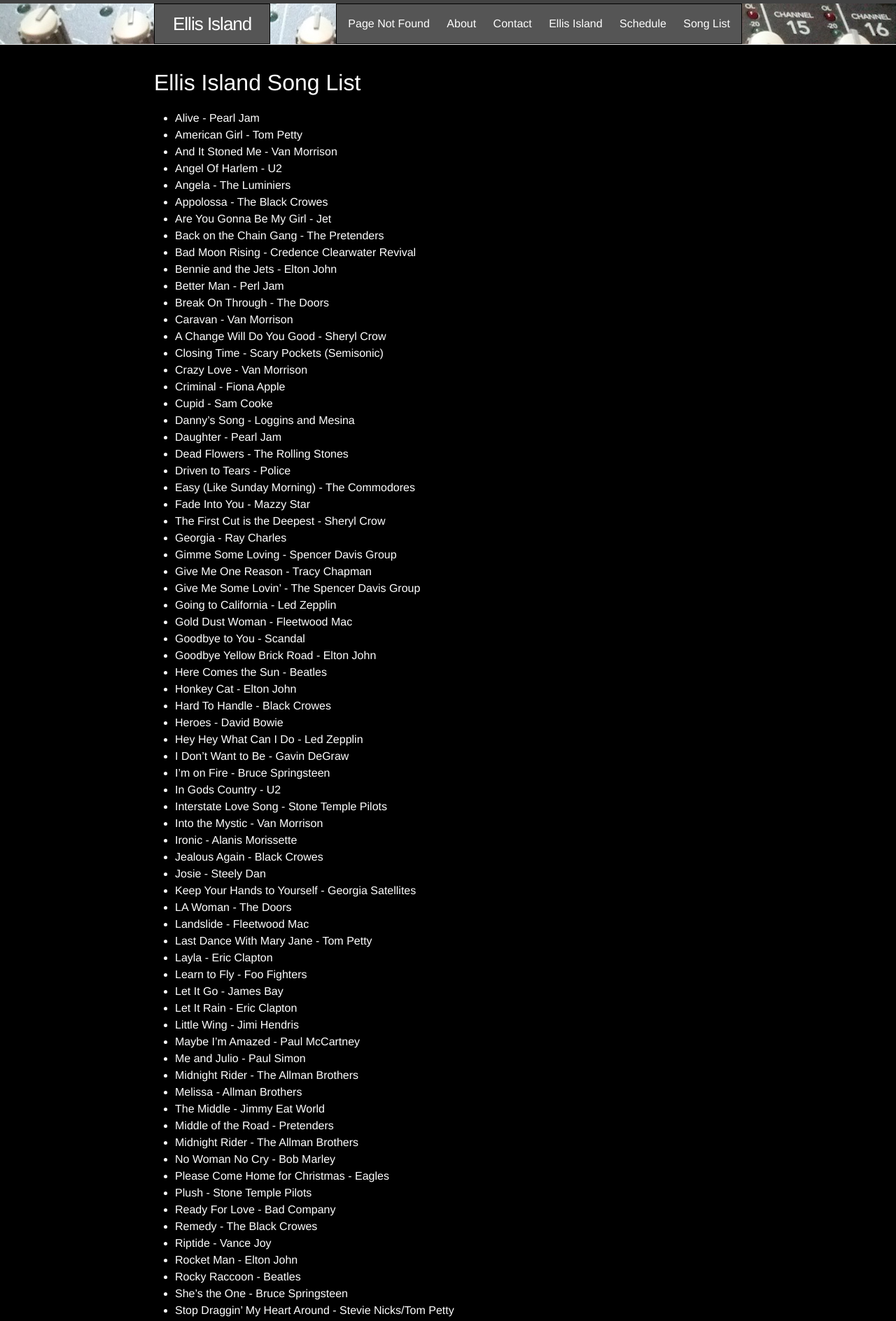
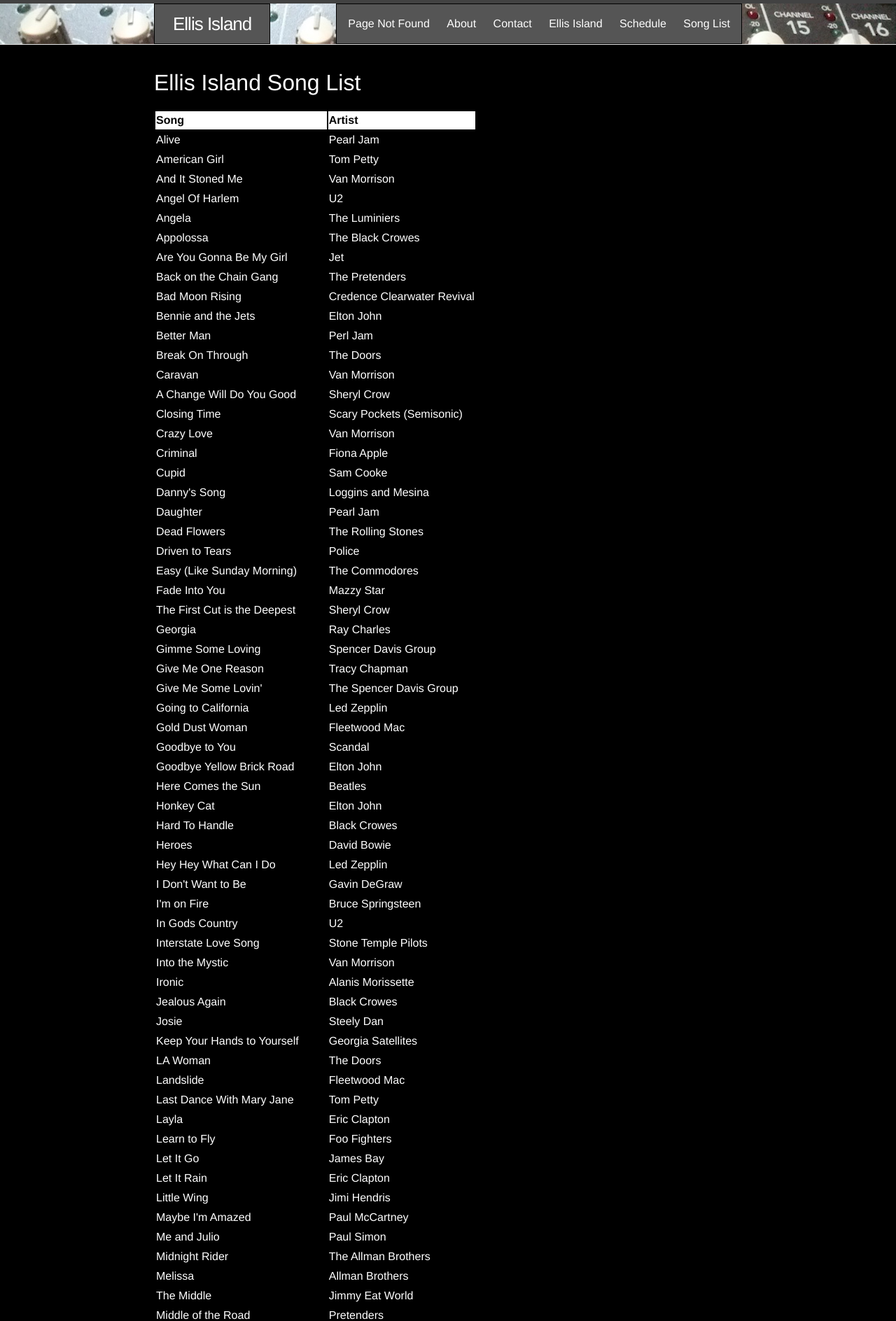
Before and after one commit to jimm/www-ellisislandband-net, a Jekyll site: the page built from song-list.md, in a window 1280 px wide. Shown: the top 1888 px of the page at 70% size. Built offline with Jekyll 4.4.1, drawn with Linux system fonts in a browser that asks for light colours; some of the changed text lies outside the part shown.

Commit message:
better song list formatting

```diff
--- a/_sass/_layout.scss
+++ b/_sass/_layout.scss
@@ -294,6 +294,14 @@
     float: right;
 }
 
+table.songlist th,td {
+    text-align: left;
+}
+table.songlist th {
+    background: $text-color;
+    color: $background-color;
+}
+
 /**
  * Emacs tips and tricks
  */
--- a/song-list.md
+++ b/song-list.md
@@ -5,90 +5,96 @@
 
 # Ellis Island Song List
 
+<table class="songlist">
+<tr>
+  <th>Song</th>
+  <th>Artist</th>
+</tr>
 <!-- start list -->
-- Alive - Pearl Jam
-- American Girl - Tom Petty
-- And It Stoned Me - Van Morrison
-- Angel Of Harlem - U2
-- Angela - The Luminiers
-- Appolossa - The Black Crowes
-- Are You Gonna Be My Girl - Jet
-- Back on the Chain Gang - The Pretenders
-- Bad Moon Rising - Credence Clearwater Revival
-- Bennie and the Jets - Elton John
-- Better Man - Perl Jam
-- Break On Through - The Doors
-- Caravan - Van Morrison
-- A Change Will Do You Good - Sheryl Crow
-- Closing Time - Scary Pockets (Semisonic)
-- Crazy Love - Van Morrison
-- Criminal - Fiona Apple
-- Cupid - Sam Cooke
-- Danny's Song - Loggins and Mesina
-- Daughter - Pearl Jam
-- Dead Flowers - The Rolling Stones
-- Driven to Tears - Police
-- Easy (Like Sunday Morning) - The Commodores
-- Fade Into You - Mazzy Star
-- The First Cut is the Deepest - Sheryl Crow
-- Georgia - Ray Charles
-- Gimme Some Loving - Spencer Davis Group
-- Give Me One Reason - Tracy Chapman
-- Give Me Some Lovin' - The Spencer Davis Group
-- Going to California - Led Zepplin
-- Gold Dust Woman - Fleetwood Mac
-- Goodbye to You - Scandal
-- Goodbye Yellow Brick Road - Elton John
-- Here Comes the Sun - Beatles
-- Honkey Cat - Elton John
-- Hard To Handle - Black Crowes
-- Heroes - David Bowie
-- Hey Hey What Can I Do - Led Zepplin
-- I Don't Want to Be - Gavin DeGraw
-- I'm on Fire - Bruce Springsteen
-- In Gods Country - U2
-- Interstate Love Song - Stone Temple Pilots
-- Into the Mystic - Van Morrison
-- Ironic - Alanis Morissette
-- Jealous Again - Black Crowes
-- Josie - Steely Dan
-- Keep Your Hands to Yourself - Georgia Satellites
-- LA Woman - The Doors
-- Landslide - Fleetwood Mac
-- Last Dance With Mary Jane - Tom Petty
-- Layla - Eric Clapton
-- Learn to Fly - Foo Fighters
-- Let It Go - James Bay
-- Let It Rain - Eric Clapton
-- Little Wing - Jimi Hendris
-- Maybe I'm Amazed - Paul McCartney
-- Me and Julio - Paul Simon
-- Midnight Rider - The Allman Brothers
-- Melissa - Allman Brothers
-- The Middle - Jimmy Eat World
-- Middle of the Road - Pretenders
-- Midnight Rider - The Allman Brothers
-- No Woman No Cry - Bob Marley
-- Please Come Home for Christmas - Eagles
-- Plush - Stone Temple Pilots
-- Ready For Love - Bad Company
-- Remedy - The Black Crowes
-- Riptide - Vance Joy
-- Rocket Man - Elton John
-- Rocky Raccoon - Beatles
-- She's the One - Bruce Springsteen
-- Stop Draggin' My Heart Around - Stevie Nicks/Tom Petty
-- Superstition - Stevie Wonder
-- Surrender - Cheap Trick
-- Tennessee Jed - The Grateful Dead
-- Tennessee Whiskey - Chris Stapleton
-- These Are the Days - 10,000 Maniacs
-- Tighten Up - The Black Keys
-- Up On Cripple Creek - The Band
-- Waiting in Vain - Bob Marley
-- What's the Frequency, Kenneth - R.E.M.
-- When the World is Running Down - Police
-- Where the Streets have No Name - U2
-- Wish I Knew You - The Revivalists
-- Who Knew - Pink
-- Ziggy Stardust - David Bowie
+<tr><td>Alive</td><td>Pearl Jam</td></tr>
+<tr><td>American Girl</td><td>Tom Petty</td></tr>
+<tr><td>And It Stoned Me</td><td>Van Morrison</td></tr>
+<tr><td>Angel Of Harlem</td><td>U2</td></tr>
+<tr><td>Angela</td><td>The Luminiers</td></tr>
+<tr><td>Appolossa</td><td>The Black Crowes</td></tr>
+<tr><td>Are You Gonna Be My Girl</td><td>Jet</td></tr>
+<tr><td>Back on the Chain Gang</td><td>The Pretenders</td></tr>
+<tr><td>Bad Moon Rising</td><td>Credence Clearwater Revival</td></tr>
+<tr><td>Bennie and the Jets</td><td>Elton John</td></tr>
+<tr><td>Better Man</td><td>Perl Jam</td></tr>
+<tr><td>Break On Through</td><td>The Doors</td></tr>
+<tr><td>Caravan</td><td>Van Morrison</td></tr>
+<tr><td>A Change Will Do You Good</td><td>Sheryl Crow</td></tr>
+<tr><td>Closing Time</td><td>Scary Pockets (Semisonic)</td></tr>
+<tr><td>Crazy Love</td><td>Van Morrison</td></tr>
+<tr><td>Criminal</td><td>Fiona Apple</td></tr>
+<tr><td>Cupid</td><td>Sam Cooke</td></tr>
+<tr><td>Danny's Song</td><td>Loggins and Mesina</td></tr>
+<tr><td>Daughter</td><td>Pearl Jam</td></tr>
+<tr><td>Dead Flowers</td><td>The Rolling Stones</td></tr>
+<tr><td>Driven to Tears</td><td>Police</td></tr>
+<tr><td>Easy (Like Sunday Morning)</td><td>The Commodores</td></tr>
+<tr><td>Fade Into You</td><td>Mazzy Star</td></tr>
+<tr><td>The First Cut is the Deepest</td><td>Sheryl Crow</td></tr>
+<tr><td>Georgia</td><td>Ray Charles</td></tr>
+<tr><td>Gimme Some Loving</td><td>Spencer Davis Group</td></tr>
+<tr><td>Give Me One Reason</td><td>Tracy Chapman</td></tr>
+<tr><td>Give Me Some Lovin'</td><td>The Spencer Davis Group</td></tr>
+<tr><td>Going to California</td><td>Led Zepplin</td></tr>
+<tr><td>Gold Dust Woman</td><td>Fleetwood Mac</td></tr>
+<tr><td>Goodbye to You</td><td>Scandal</td></tr>
+<tr><td>Goodbye Yellow Brick Road</td><td>Elton John</td></tr>
+<tr><td>Here Comes the Sun</td><td>Beatles</td></tr>
+<tr><td>Honkey Cat</td><td>Elton John</td></tr>
+<tr><td>Hard To Handle</td><td>Black Crowes</td></tr>
+<tr><td>Heroes</td><td>David Bowie</td></tr>
+<tr><td>Hey Hey What Can I Do</td><td>Led Zepplin</td></tr>
+<tr><td>I Don't Want to Be</td><td>Gavin DeGraw</td></tr>
+<tr><td>I'm on Fire</td><td>Bruce Springsteen</td></tr>
+<tr><td>In Gods Country</td><td>U2</td></tr>
+<tr><td>Interstate Love Song</td><td>Stone Temple Pilots</td></tr>
+<tr><td>Into the Mystic</td><td>Van Morrison</td></tr>
+<tr><td>Ironic</td><td>Alanis Morissette</td></tr>
+<tr><td>Jealous Again</td><td>Black Crowes</td></tr>
+<tr><td>Josie</td><td>Steely Dan</td></tr>
+<tr><td>Keep Your Hands to Yourself</td><td>Georgia Satellites</td></tr>
+<tr><td>LA Woman</td><td>The Doors</td></tr>
+<tr><td>Landslide</td><td>Fleetwood Mac</td></tr>
+<tr><td>Last Dance With Mary Jane</td><td>Tom Petty</td></tr>
+<tr><td>Layla</td><td>Eric Clapton</td></tr>
+<tr><td>Learn to Fly</td><td>Foo Fighters</td></tr>
+<tr><td>Let It Go</td><td>James Bay</td></tr>
+<tr><td>Let It Rain</td><td>Eric Clapton</td></tr>
+<tr><td>Little Wing</td><td>Jimi Hendris</td></tr>
+<tr><td>Maybe I'm Amazed</td><td>Paul McCartney</td></tr>
+<tr><td>Me and Julio</td><td>Paul Simon</td></tr>
+<tr><td>Midnight Rider</td><td>The Allman Brothers</td></tr>
+<tr><td>Melissa</td><td>Allman Brothers</td></tr>
+<tr><td>The Middle</td><td>Jimmy Eat World</td></tr>
+<tr><td>Middle of the Road</td><td>Pretenders</td></tr>
+<tr><td>Midnight Rider</td><td>The Allman Brothers</td></tr>
+<tr><td>No Woman No Cry</td><td>Bob Marley</td></tr>
+<tr><td>Please Come Home for Christmas</td><td>Eagles</td></tr>
+<tr><td>Plush</td><td>Stone Temple Pilots</td></tr>
+<tr><td>Ready For Love</td><td>Bad Company</td></tr>
+<tr><td>Remedy</td><td>The Black Crowes</td></tr>
+<tr><td>Riptide</td><td>Vance Joy</td></tr>
+<tr><td>Rocket Man</td><td>Elton John</td></tr>
+<tr><td>Rocky Raccoon</td><td>Beatles</td></tr>
+<tr><td>She's the One</td><td>Bruce Springsteen</td></tr>
+<tr><td>Stop Draggin' My Heart Around</td><td>Stevie Nicks/Tom Petty</td></tr>
+<tr><td>Superstition</td><td>Stevie Wonder</td></tr>
+<tr><td>Surrender</td><td>Cheap Trick</td></tr>
+<tr><td>Tennessee Jed</td><td>The Grateful Dead</td></tr>
+<tr><td>Tennessee Whiskey</td><td>Chris Stapleton</td></tr>
+<tr><td>These Are the Days</td><td>10,000 Maniacs</td></tr>
+<tr><td>Tighten Up</td><td>The Black Keys</td></tr>
+<tr><td>Up On Cripple Creek</td><td>The Band</td></tr>
+<tr><td>Waiting in Vain</td><td>Bob Marley</td></tr>
+<tr><td>What's the Frequency, Kenneth</td><td>R.E.M.</td></tr>
+<tr><td>When the World is Running Down</td><td>Police</td></tr>
+<tr><td>Where the Streets have No Name</td><td>U2</td></tr>
+<tr><td>Wish I Knew You</td><td>The Revivalists</td></tr>
+<tr><td>Who Knew</td><td>Pink</td></tr>
+<tr><td>Ziggy Stardust</td><td>David Bowie</td></tr>
+</table>
```
Also changed, not shown: 1 other file.
